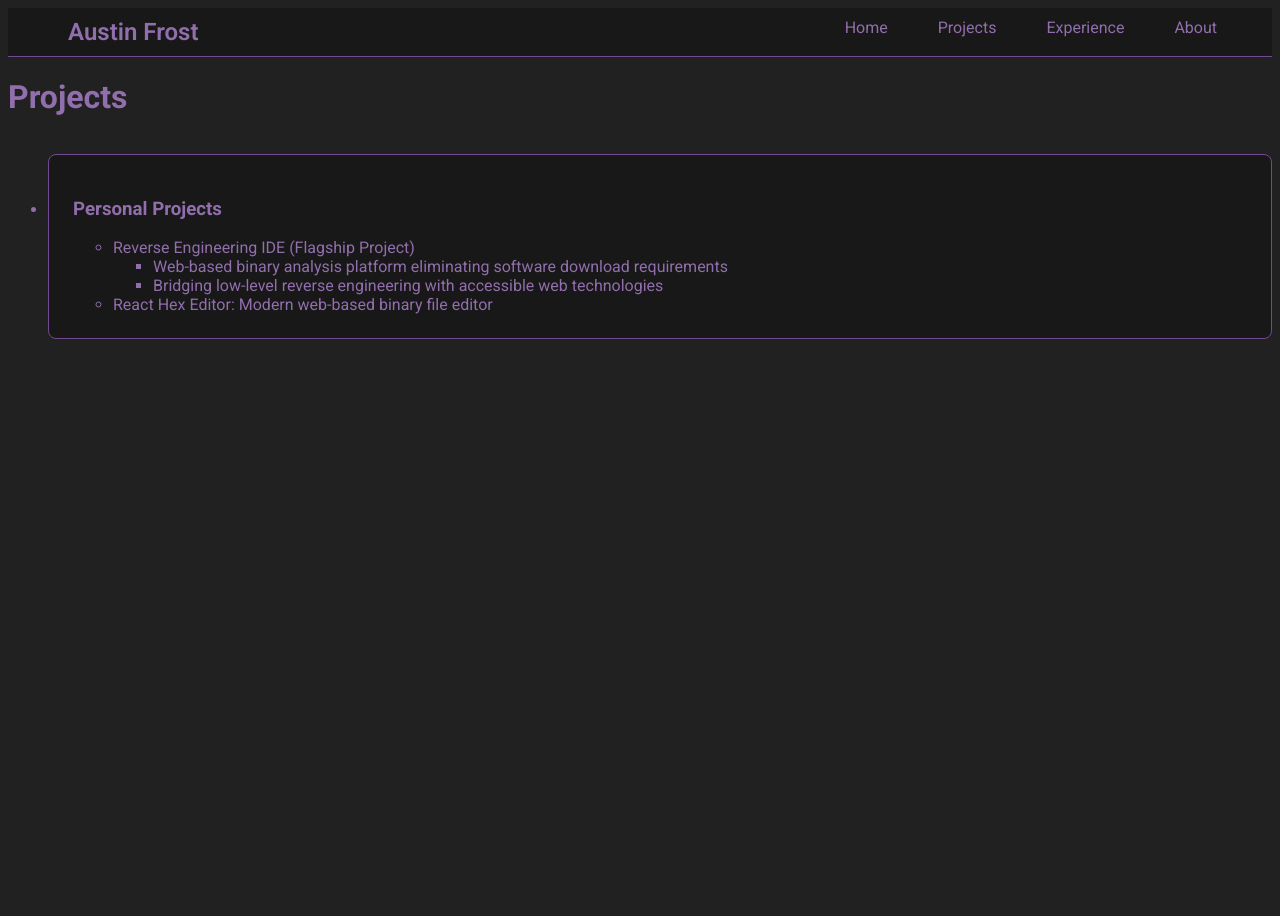
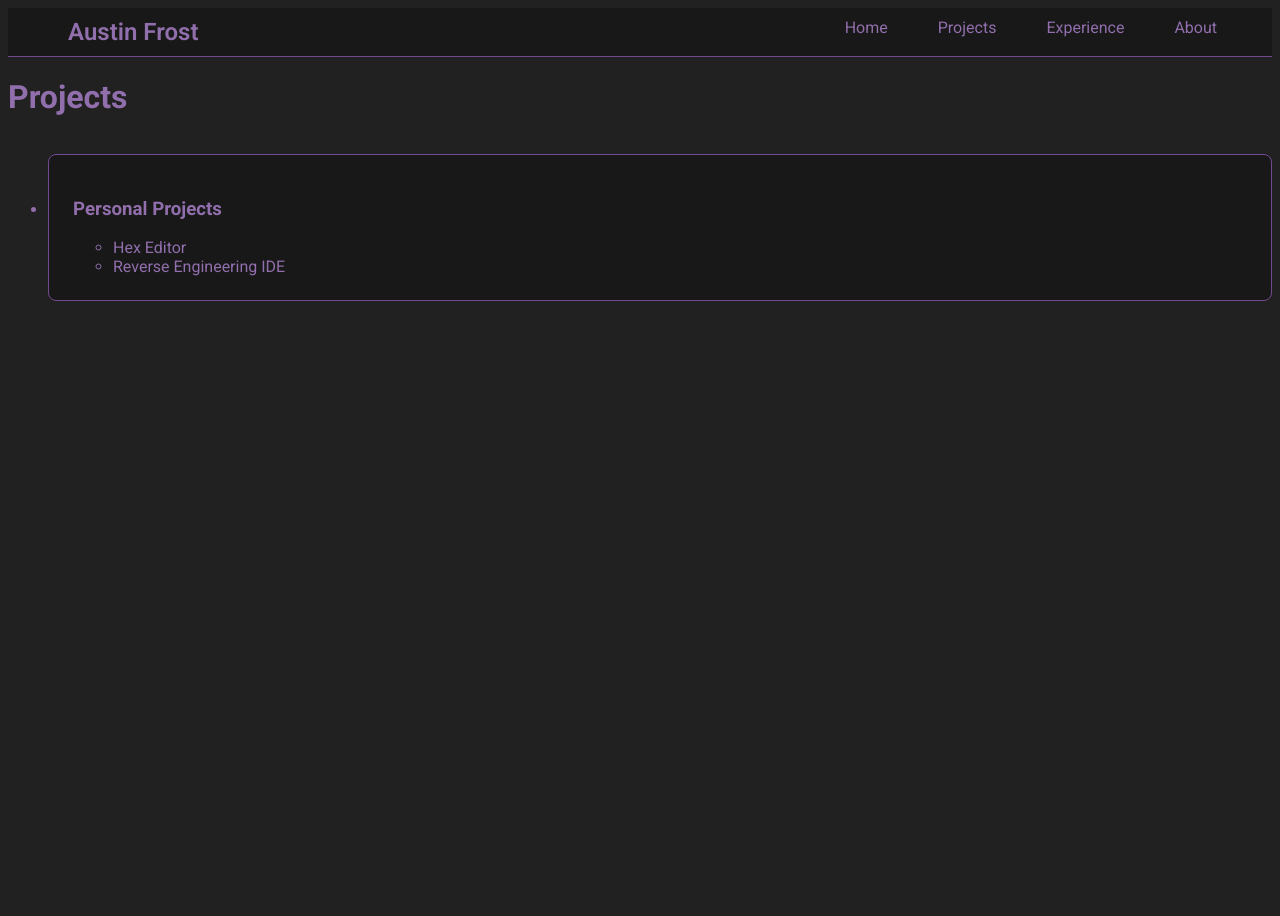
Before and after one commit to afrost25/Portfolio, a Jekyll site: the page built from projects.html, in a window 1280 px wide. Built offline with Jekyll 4.4.1, drawn with Linux system fonts in a browser that asks for light colours.

Commit message:
Convert CSS to SCSS
Converting logic from CSS to SCSS for project structure

```diff
--- a/_config.yml
+++ b/_config.yml
@@ -33,6 +33,10 @@
 plugins:
   - jekyll-feed
 
+#Collections
+collections:
+  - projects
+
 # Exclude from processing.
 # The following items will not be processed, by default.
 # Any item listed under the `exclude:` key here will be automatically added to
--- a/_layouts/default.html
+++ b/_layouts/default.html
@@ -2,7 +2,7 @@
     <head>
         <meta charset="utf-8">
         <title>{{ page.title }}</title>
-        <link rel="stylesheet" href="styles/main.css">
+        <link rel="stylesheet" href="/assets/css/main.css">
         <link rel="preconnect" href="https://fonts.googleapis.com">
 		<link rel="preconnect" href="https://fonts.gstatic.com" crossorigin>
         <link href="https://fonts.googleapis.com/css2?family=Roboto:ital,wdth,wght@0,75..100,100..900;1,75..100,100..900&display=swap" rel="stylesheet">
--- /dev/null
+++ b/assets/css/main.scss
@@ -0,0 +1,7 @@
+---
+---
+@import 'variables';
+@import 'base';
+@import 'navbar';
+@import 'intro';
+@import 'bio';
--- a/projects.html
+++ b/projects.html
@@ -7,7 +7,7 @@
     <ul>
         <li class="project-card">
             <h3>Personal Projects</h3>
-            <ul>
+            <!-- <ul>
                 <li>
                     Reverse Engineering IDE (Flagship Project)
                     <ul>
@@ -16,6 +16,13 @@
                     </ul>
                 </li>
                 <li>React Hex Editor: Modern web-based binary file editor</li>
+            </ul> -->
+            <ul>
+                {% for project in site.projects %}
+                    <li>
+                        {{project.name}}
+                    </li>
+                {% endfor %}
             </ul>
         </li>
     </ul>
--- a/styles/main.css
+++ /dev/null
@@ -1,5 +0,0 @@
-@import url('base.css');
-@import url('bio.css');
-@import url('intro.css');
-@import url('navbar.css');
-@import url('variables.css');
```
Also changed, not shown: _posts/2025-09-29-welcome-to-jekyll.markdown (deleted, +0 -29 lines), _projects/hexeditor.md (added, +5 -0 lines), _projects/reide.md (added, +5 -0 lines), _sass/_base.scss (renamed from styles/base.css), _sass/_bio.scss (renamed from styles/bio.css), _sass/_intro.scss (renamed from styles/intro.css), _sass/_navbar.scss (renamed from styles/navbar.css), _sass/_variables.scss (renamed from styles/variables.css).
